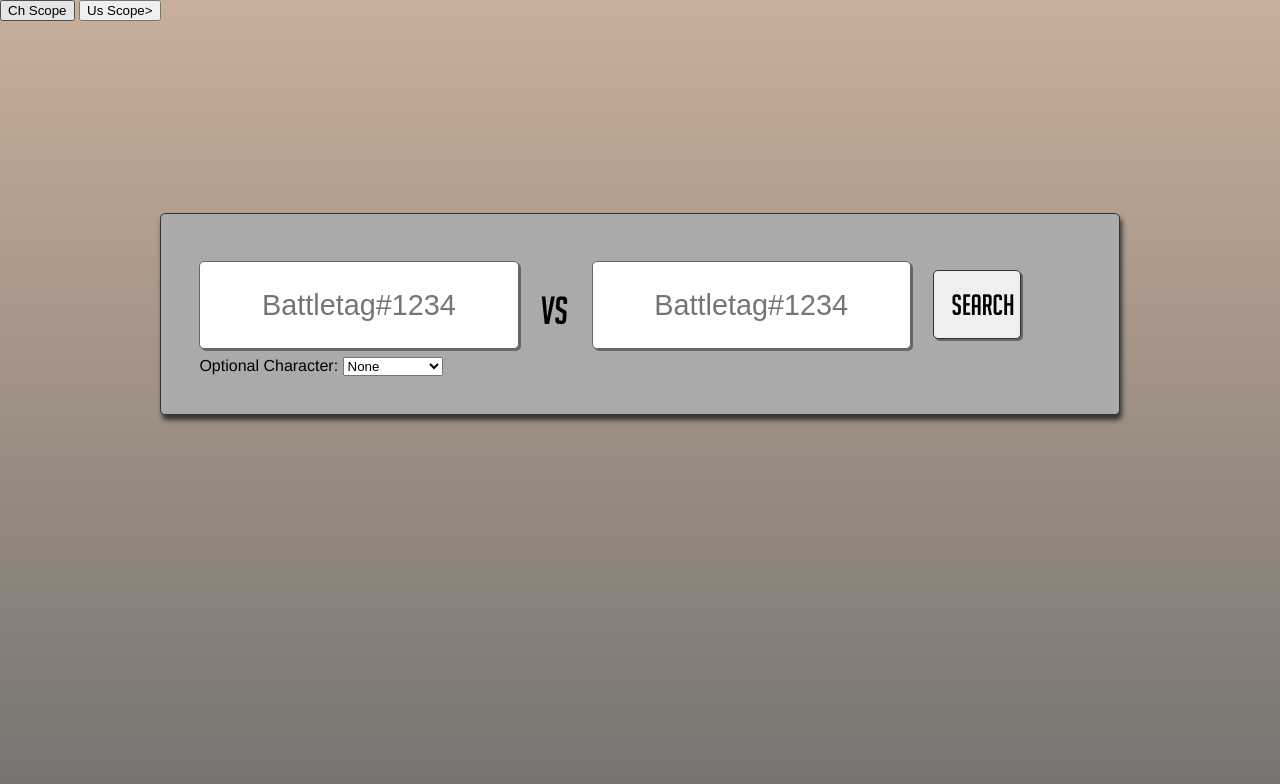
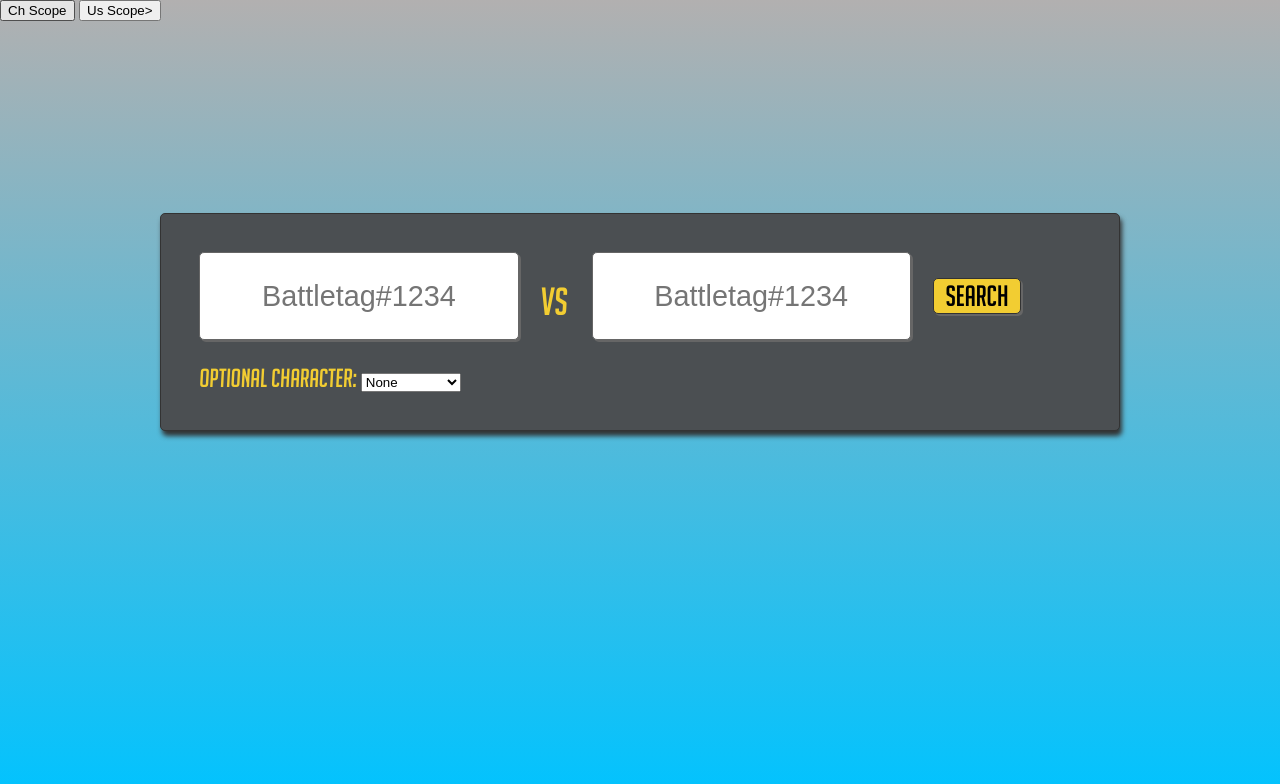
Before and after one commit to pgaret/Overstat, a PHP site: page / in a window 1280 px wide. Shown: the top 784 px of the page. Run offline with PHP 8.4, Linux system fonts and the light colour scheme; some libraries are stand-ins or nearby versions.

Commit message:
css changes

```diff
--- a/css/style.css
+++ b/css/style.css
@@ -8,13 +8,13 @@
 }
 
 html {
-	background: #827984; /* Old browsers */
+	background: rgb(0,195,255); /* Old browsers */
 	background: -moz-linear-gradient(top,  #827984 0%, #5A8184 100%); /* FF3.6+ */
 	background: -webkit-gradient(linear, left top, left bottom, color-stop(0%,rgb(51,0,0)), color-stop(100%,rgb(100, 116, 94))); /* Chrome,Safari4+ */
-	background: -webkit-linear-gradient(top,  rgb(51,0,0) 0%, rgb(100, 116, 94) 100%); /* Chrome10+,Safari5.1+ */
+	background: -webkit-linear-gradient(top, rgb(255,255,255) 0%, rgb(0,195,255) 100%); /* Chrome10+,Safari5.1+ */
 	background: -o-linear-gradient(top,  #827984 0%,#5A8184 100%); /* Opera 11.10+ */
 	background: -ms-linear-gradient(top,  #827984 0%,#5A8184 100%); /* IE10+ */
-	background: linear-gradient(to bottom,  rgb(199, 175, 156) 0%,rgb(118,115,111) 100%); /* W3C */
+	background: linear-gradient(to bottom,  #B2B0B0 0%,rgb(0,195,255) 100%); /* W3C */
 	filter: progid:DXImageTransform.Microsoft.gradient( startColorstr='#827984', endColorstr='#5A8184',GradientType=0 ); /* IE6-9 */
 	background-attachment: fixed;
 	margin: 0;
@@ -28,7 +28,7 @@ body {
 
 form {
 	border:1px solid #333;
-	background: rgb(170, 170, 170);
+	background: rgb(75, 79, 82);
 	padding: 3%;
 	border-radius:5px;
 	box-shadow: 2px 5px 5px #333;
@@ -52,7 +52,7 @@ input[type="text"] {
 	border-radius:5px;
 	background: #fff;
 	box-shadow: 2px 2px 0px #666;
-
+  margin-bottom: 2vw;
 	font-size: 2.25vw;
 	text-align: center;
 }
@@ -96,17 +96,18 @@ input[type="text"] {
 	width: 5%;
 	font-family: "Big Noodle Titling Oblique";
 	font-size: 3vw;
+  color: rgb(242,205,50);
 }
 
 input[type="submit"]{
 	display: inline;
+  text-align: center;
 	width: 10%;
 	margin: 2%;
-	padding: 2%;
 	border:1px solid #333;
 	border-radius:5px;
 	box-shadow: 2px 2px 0px #666;
-
+  background-color: rgb(242,205,50);
 	font-size: 2.25vw;
 	font-family: "Big Noodle Titling";
 	color:#000;
@@ -115,35 +116,41 @@ input[type="submit"]{
 #battletag{
 	font-size: 6vw;
 	font-family: "Big Noodle Titling Oblique";
-	color: rgb(241,156,67);
+	color: rgb(242,205,50);
 
 	margin: 2% auto;
 	text-align: center;
 }
 
-#battletag.gradient{
-	background: -webkit-linear-gradient(top, rgb(229,228,230), rgb(238,128,49));
+/*#battletag.gradient{
+	background: -webkit-linear-gradient(top, rgb(242,205,50), rgb(225,163,48));
 	background: linear-gradient(top, #878787, #000);
 	-webkit-background-clip: text;
 	-webkit-text-fill-color: transparent;
-}
+}*/
 
 #character_name{
 	font-size: 4vw;
 	font-family: "Big Noodle Titling Oblique";
-	color: rgb(241,156,67);
+	color: rgb(242,205,50);
 
 	margin: 2% auto;
 	text-align: center;
 }
 
 #character_name.gradient{
-	background: -webkit-linear-gradient(top, rgb(229,228,230), rgb(238,128,49));
+	background: -webkit-linear-gradient(top, rgb(242,205,50), rgb(225,163,48));
 	background: linear-gradient(top, #878787, #000);
 	-webkit-background-clip: text;
 	-webkit-text-fill-color: transparent;
 }
 
+#opt {
+  padding-top: 2vw;
+  font-size: 2vw;
+  font-family: "Big Noodle Titling Oblique";
+  color: rgb(242,205,50);
+}
 .user_data{
 	/*-moz-column-count: 2;
 	-webkit-column-count: 2;
--- a/index.html
+++ b/index.html
@@ -24,7 +24,7 @@
       <span id="vsText"> vs </span>
       <input id="inputUser2" type="text" placeholder="Battletag#1234">
       <input type="submit" name="name" value="Search">
-      Optional Character: <select id="characterSelect">
+      <span id="opt">Optional Character: </span><select id="characterSelect">
         <option>None</option>
         <option>Ana</option>
         <option>Bastion</option>
@@ -58,6 +58,7 @@
         <p ng-if="user2.fullyLoaded && user1.fullyLoaded" id="battletag" class="gradient">{{user1.battletag}} vs {{user2.battletag}}</p>
 
         <table ng-if="user1.fullyLoaded">
+          <p ng-if="user1.fullyLoaded" id="character_name" class="gradient"> Average Stats</p>
           <tr ng-repeat="stat in a_average_keys">
             <td ng-if="!user2.fullyLoaded">{{stat}}</td>
             <!-- EDIT HERE -->
@@ -68,6 +69,7 @@
         </table>
         <br><br>
         <table ng-if="user1.fullyLoaded">
+          <p ng-if="user1.fullyLoaded" id="character_name" class="gradient"> Overall Stats</p>
           <tr ng-repeat="stat in a_game_keys">
             <td ng-if="!user2.fullyLoaded">{{stat}}</td>
             <!-- EDIT HERE -->
@@ -86,6 +88,7 @@
       <p ng-if="character2.fullyLoaded && character1.fullyLoaded" id="character_name" class="gradient">{{character_name}}</p>
 
       <table ng-if="character1.fullyLoaded">
+        <p ng-if="character1.fullyLoaded" id="character_name" class="gradient"> Character Stats</p>
         <tr ng-repeat="stat in a_general_keys">
           <td ng-if="!character2.fullyLoaded">{{stat}}</td>
           <td ng-style="{'color': character1.data.general_stats[stat][1]}">{{character1.data.general_stats[stat][0]}}</td>
```
